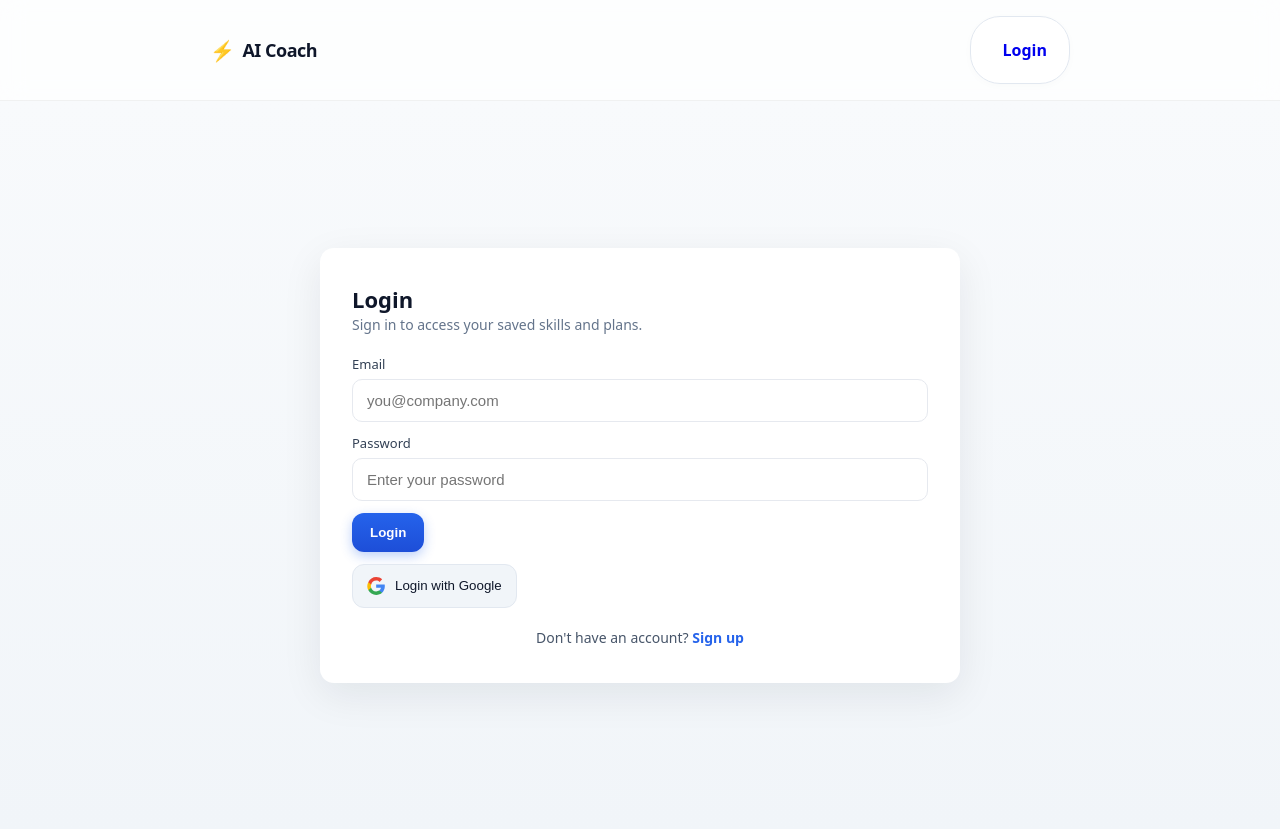
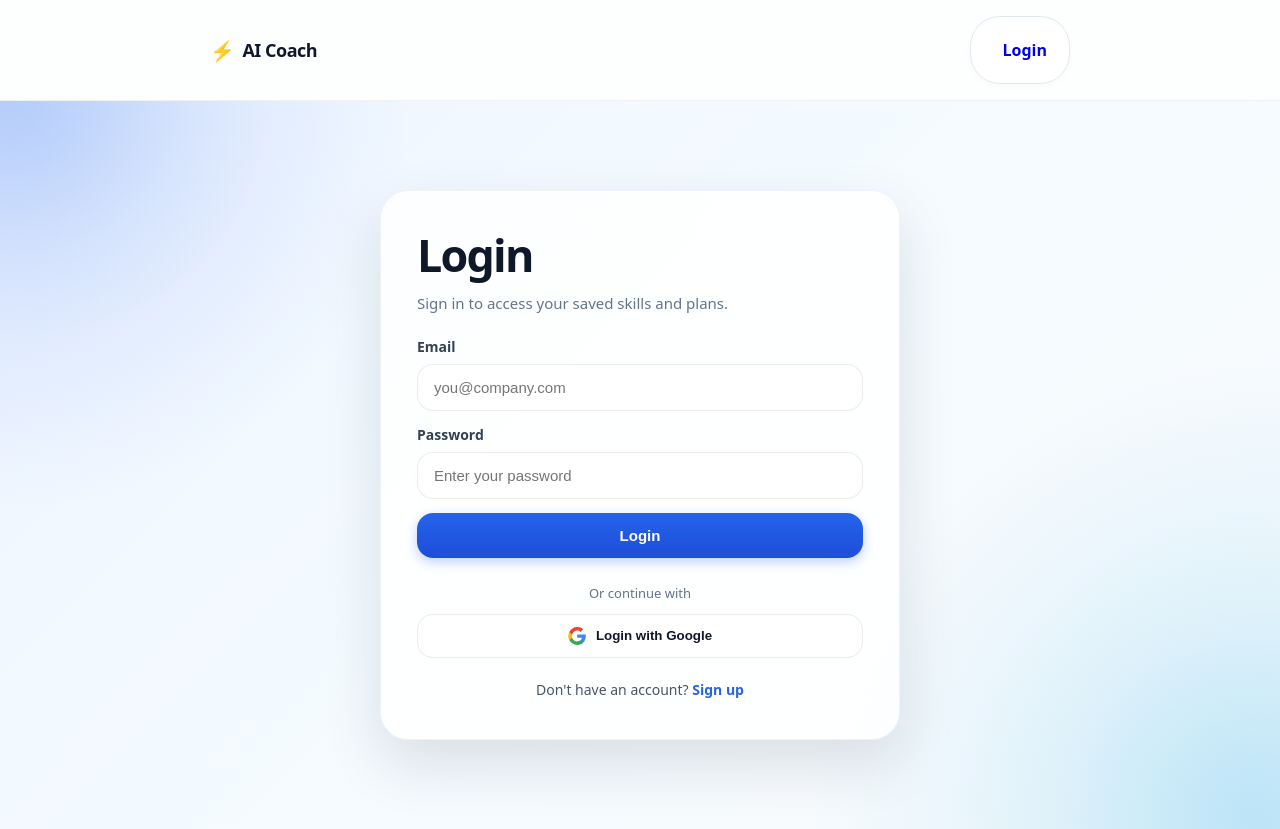
Before and after one commit to lhtruc/scrum-ai-coach-home, a React (Vite) app in the folder frontend/: page /login in a window 1280 px wide. Built offline with nearby package versions, Linux system fonts and the light colour scheme; no server answers.

Commit message:
FE Login

```diff
--- a/frontend/src/components/LoginForm.jsx
+++ b/frontend/src/components/LoginForm.jsx
@@ -43,7 +43,8 @@ export default function LoginForm({ onSuccess }) {
         <button className="btn-primary" type="submit" disabled={loading}>{loading ? 'Signing in...' : 'Login'}</button>
       </div>
 
-      <div>
+      <div className="social-row">
+        <div className="small-note">Or continue with</div>
         <button type="button" className="btn-google" onClick={() => supabaseAuth.signInWithGoogle()}>
           <span className="google-icon" aria-hidden>
             <svg viewBox="0 0 533.5 544.3" width="18" height="18" xmlns="http://www.w3.org/2000/svg">
--- a/frontend/src/pages/Login.css
+++ b/frontend/src/pages/Login.css
@@ -4,83 +4,159 @@
   justify-content: center;
   padding: 64px 16px;
   min-height: calc(100vh - 72px);
-  background: linear-gradient(180deg, #f8fafc 0%, #f1f5f9 100%);
+  position: relative;
+  overflow: hidden;
+  background:
+    radial-gradient(circle at top left, rgba(37, 99, 235, 0.18) 0%, transparent 28%),
+    radial-gradient(circle at bottom right, rgba(14, 165, 233, 0.16) 0%, transparent 32%),
+    linear-gradient(135deg, #eef4ff 0%, #f4fbff 45%, #f8fafc 100%);
+}
+
+.login-page::before {
+  content: '';
+  position: absolute;
+  width: 420px;
+  height: 420px;
+  background: radial-gradient(
+    circle at 30% 30%,
+    rgba(59, 130, 246, 0.16),
+    rgba(59, 130, 246, 0.03) 40%,
+    transparent 60%
+  );
+  top: -120px;
+  left: -120px;
+  transform: rotate(12deg);
+  border-radius: 50%;
+  z-index: 0;
+}
+
+.login-page::after {
+  content: '';
+  position: absolute;
+  width: 520px;
+  height: 520px;
+  background: radial-gradient(
+    circle at 70% 70%,
+    rgba(14, 165, 233, 0.12),
+    rgba(14, 165, 233, 0.02) 40%,
+    transparent 60%
+  );
+  bottom: -140px;
+  right: -120px;
+  border-radius: 50%;
+  z-index: 0;
 }
 
 .login-card {
   width: 100%;
-  max-width: 640px; /* increased width */
-  background: #fff;
-  border-radius: 14px;
-  box-shadow: 0 12px 40px rgba(15, 23, 42, 0.08);
-  padding: 36px 32px; /* increased padding */
+  max-width: 520px;
+  background: rgba(255, 255, 255, 0.84);
+  border-radius: 28px;
+  border: 1px solid rgba(37, 99, 235, 0.08);
+  box-shadow: 0 24px 60px rgba(15, 23, 42, 0.12);
+  backdrop-filter: blur(18px);
+  padding: 40px 36px;
   display: flex;
   flex-direction: column;
-  gap: 12px;
+  gap: 14px;
+  position: relative;
+  z-index: 1;
 }
 
 .login-card .title {
-  margin: 0;
-  font-size: 22px;
-  font-weight: 700;
+  margin: 0 0 14px 0;
+  font-size: clamp(2rem, 4vw, 2.8rem);
+  line-height: 1.05;
+  letter-spacing: -0.04em;
+  font-weight: 800;
   color: #0f172a;
 }
+
 .login-card .subtitle {
   margin: 0 0 8px 0;
   color: #64748b;
-  font-size: 14px;
+  font-size: 15px;
+  line-height: 1.5;
 }
 
 .login-form {
   display: flex;
   flex-direction: column;
-  gap: 12px;
+  gap: 14px;
 }
 
 .form-row label {
   display: block;
-  font-size: 13px;
+  font-size: 14px;
+  font-weight: 600;
   color: #334155;
-  margin-bottom: 6px;
+  margin-bottom: 8px;
 }
 
 .form-input {
   width: 100%;
-  padding: 12px 14px;
-  border-radius: 10px;
-  border: 1px solid #e6e9ef;
-  background: #fff;
+  padding: 14px 16px;
+  border-radius: 16px;
+  border: 1px solid rgba(15, 23, 42, 0.08);
+  background: rgba(255, 255, 255, 0.9);
   font-size: 15px;
   color: #0f172a;
+  outline: none;
+  transition: all 0.2s ease;
+}
+
+.form-input:focus {
+  border-color: rgba(37, 99, 235, 0.4);
+  box-shadow: 0 0 0 4px rgba(59, 130, 246, 0.15);
 }
 
 .btn-primary {
   display: inline-flex;
   align-items: center;
   justify-content: center;
-  background: linear-gradient(180deg,#2563eb,#1d4ed8);
+  background: linear-gradient(180deg, #2563eb, #1d4ed8);
   color: #fff;
   border: none;
-  border-radius: 12px;
-  padding: 12px 18px;
-  font-weight: 600;
+  border-radius: 16px;
+  padding: 14px 18px;
+  font-weight: 700;
+  font-size: 15px;
   cursor: pointer;
+  width: 100%;
+  transition: transform 0.15s ease, box-shadow 0.2s ease;
 }
-.btn-primary:disabled { opacity: 0.7; cursor: not-allowed; }
+
+.btn-primary:hover {
+  transform: translateY(-1px);
+  box-shadow: 0 12px 24px rgba(37, 99, 235, 0.22);
+}
+
+.btn-primary:disabled {
+  opacity: 0.7;
+  cursor: not-allowed;
+}
 
 .btn-google {
-  background: #f1f5f9;
+  background: rgba(255, 255, 255, 0.92);
   color: #0f172a;
-  border: 1px solid #e2e8f0;
-  border-radius: 12px;
+  border: 1px solid rgba(15, 23, 42, 0.08);
+  border-radius: 16px;
   padding: 12px 14px;
   cursor: pointer;
-}
-.btn-google {
   display: inline-flex;
   align-items: center;
+  justify-content: center;
   gap: 10px;
+  width: 100%;
+  font-weight: 600;
+  transition: all 0.2s ease;
 }
+
+.btn-google:hover {
+  background: #ffffff;
+  box-shadow: 0 10px 24px rgba(15, 23, 42, 0.08);
+}
+
 .google-icon svg {
   display: block;
   width: 18px;
@@ -89,10 +165,11 @@
 
 .error-msg {
   color: #b91c1c;
-  background: #fff4f4;
-  padding: 8px 10px;
-  border-radius: 8px;
+  background: rgba(254, 242, 242, 0.9);
+  padding: 10px 12px;
+  border-radius: 12px;
   font-size: 13px;
+  border: 1px solid rgba(185, 28, 28, 0.08);
 }
 
 .login-footer {
@@ -102,4 +179,33 @@
   margin-top: 8px;
 }
 
-.login-footer a { color: #2563eb; text-decoration: none; font-weight: 600; }
+.login-footer a {
+  color: #2563eb;
+  text-decoration: none;
+  font-weight: 700;
+}
+
+.login-card .social-row {
+  display: flex;
+  gap: 12px;
+  flex-direction: column;
+  margin-top: 6px;
+}
+
+.login-card .small-note {
+  color: #64748b;
+  font-size: 13px;
+  text-align: center;
+  margin-top: 6px;
+}
+
+@media (max-width: 520px) {
+  .login-card {
+    padding: 24px;
+    border-radius: 24px;
+  }
+
+  .login-page {
+    padding: 24px 14px;
+  }
+}
```
